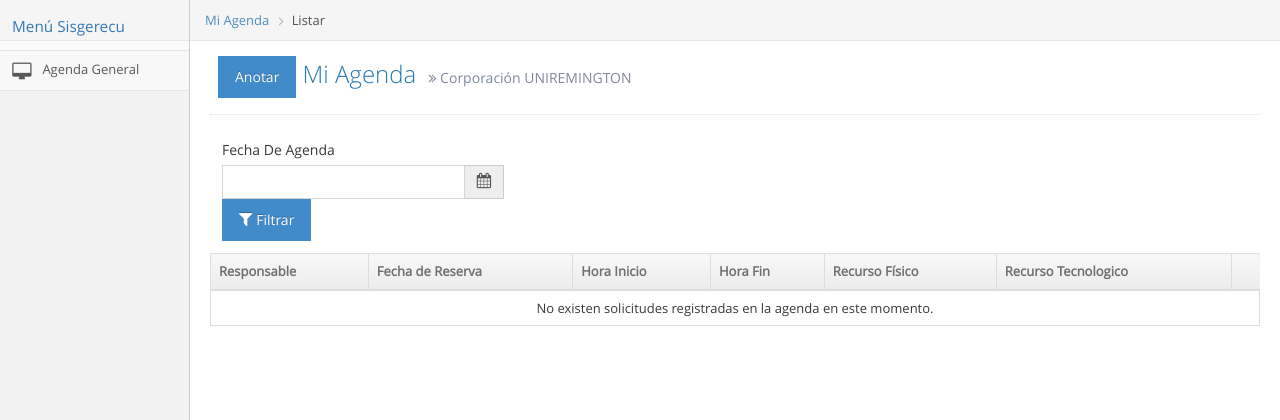
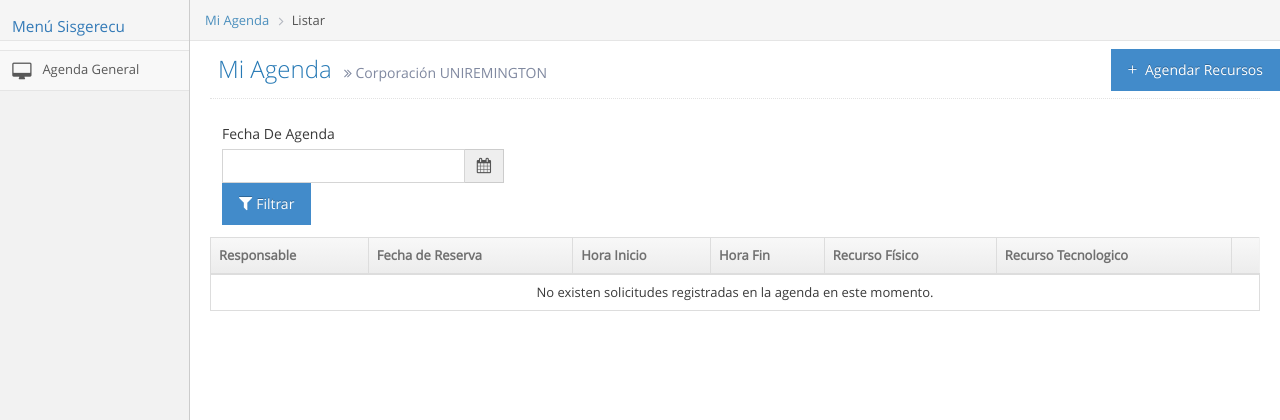
Before and after one commit to ceragos/sisgerecu, a Django app: page /agendas/mi_agenda/ in a window 1280 px wide. Shown: the part 50-470 px from the top of the page. Run offline with Django 3.2, Linux system fonts and the light colour scheme; the visitor is signed in with stand-in values (Sample User, id 1); data that the repository does not hold is empty; some libraries are stand-ins or nearby versions.

Commit message:
Ajustes diseño responsive

```diff
--- a/agendas/templates/agendas/mi_agenda/listar.html
+++ b/agendas/templates/agendas/mi_agenda/listar.html
@@ -15,14 +15,18 @@
 {% endblock %}
 
 {% block header %}
+    <div class="ace-settings-container hidden-xs" id="ace-settings-container">
+        <a href="{% url 'agendas.crear' %}" class="btn btn-primary align-right">
+            <i class="ace-icon fa glyphicon-plus align-center bigger-125"></i>
+            Agendar Recursos
+        </a>
+    </div>
+
     <div class="page-header">
         <h1>
             <a href="{% url 'agendas.crear' %}"
                class="btn btn-primary btn-minier align-left hidden-md hidden-lg hidden-sm">
                 <i class="ace-icon fa glyphicon-plus align-center bigger-120 "></i>
-            </a>
-            <a href="{% url 'agendas.crear' %}" class="btn btn-primary align-left hidden-xs">
-                Anotar
             </a>
             Mi Agenda
             <small>
--- a/nucleo/templates/nucleo/index.html
+++ b/nucleo/templates/nucleo/index.html
@@ -12,8 +12,8 @@
 {% block content %}
     <br class="hidden-xs"><br class="hidden-xs"><br class="hidden-xs"><br><br ><br><br><br><br>
     <div style="text-align: center; margin: 0 auto;">
-        <img class="hidden-lg hidden-sm" src="{% static 'nucleo/assets/images/logo_responsive.png' %}" alt="">
-        <img class="hidden-xs hidden-md" src="{% static 'nucleo/assets/images/logo.png' %}" alt="">
+        <img class="hidden-md hidden-lg hidden-sm" src="{% static 'nucleo/assets/images/logo_responsive.png' %}" alt="">
+        <img class="hidden-xs" src="{% static 'nucleo/assets/images/logo.png' %}" alt="">
     </div>
 {% endblock %}
 
```
Also changed, not shown: agendas/templates/agendas/agenda_general/agenda_general.html (+9 -3 lines), recursos/templates/recursos/fisicos/listar.html (+7 -3 lines), recursos/templates/recursos/tecnologicos/listar.html (+7 -3 lines), talento_humano/templates/talento_humano/listar.html (+7 -0 lines).
